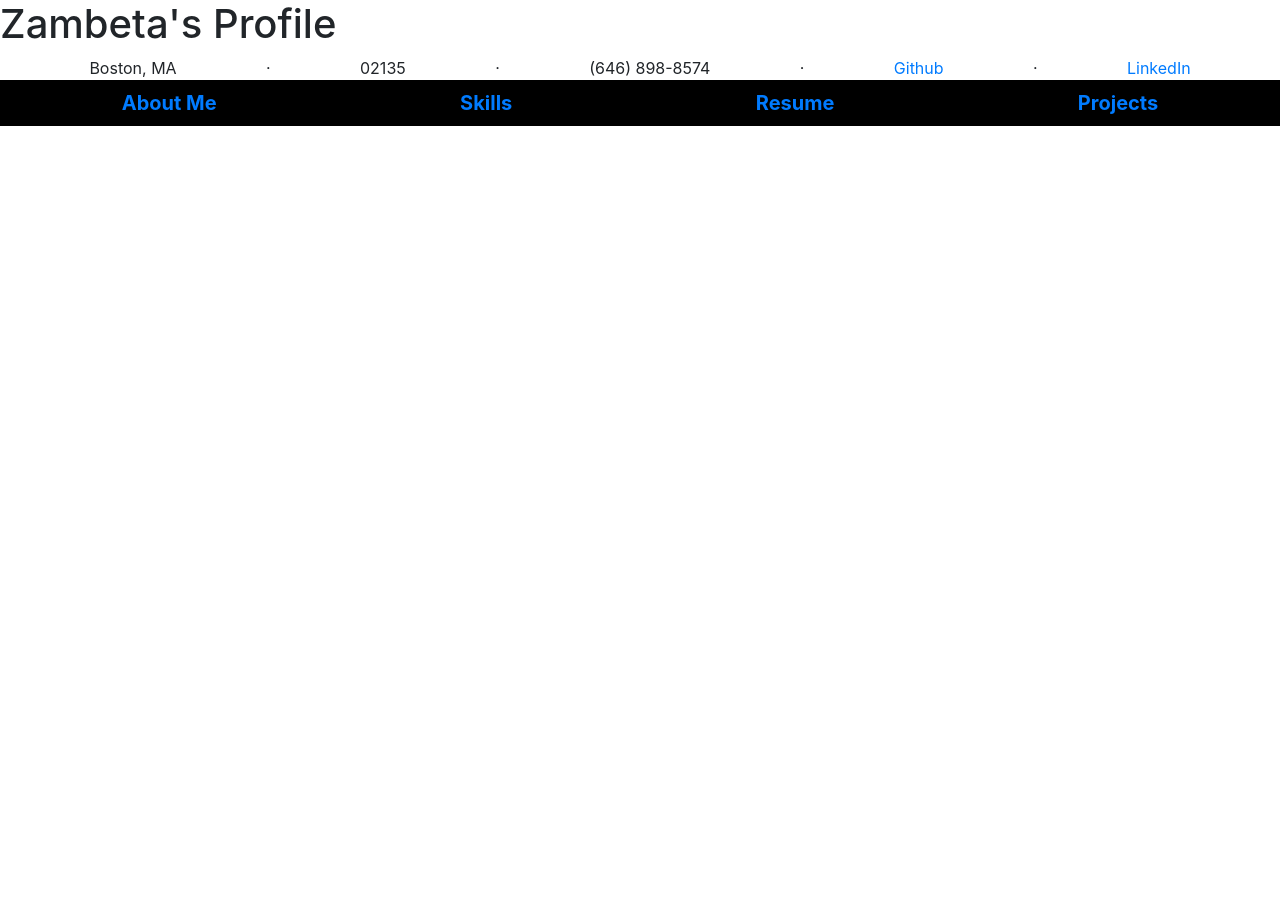
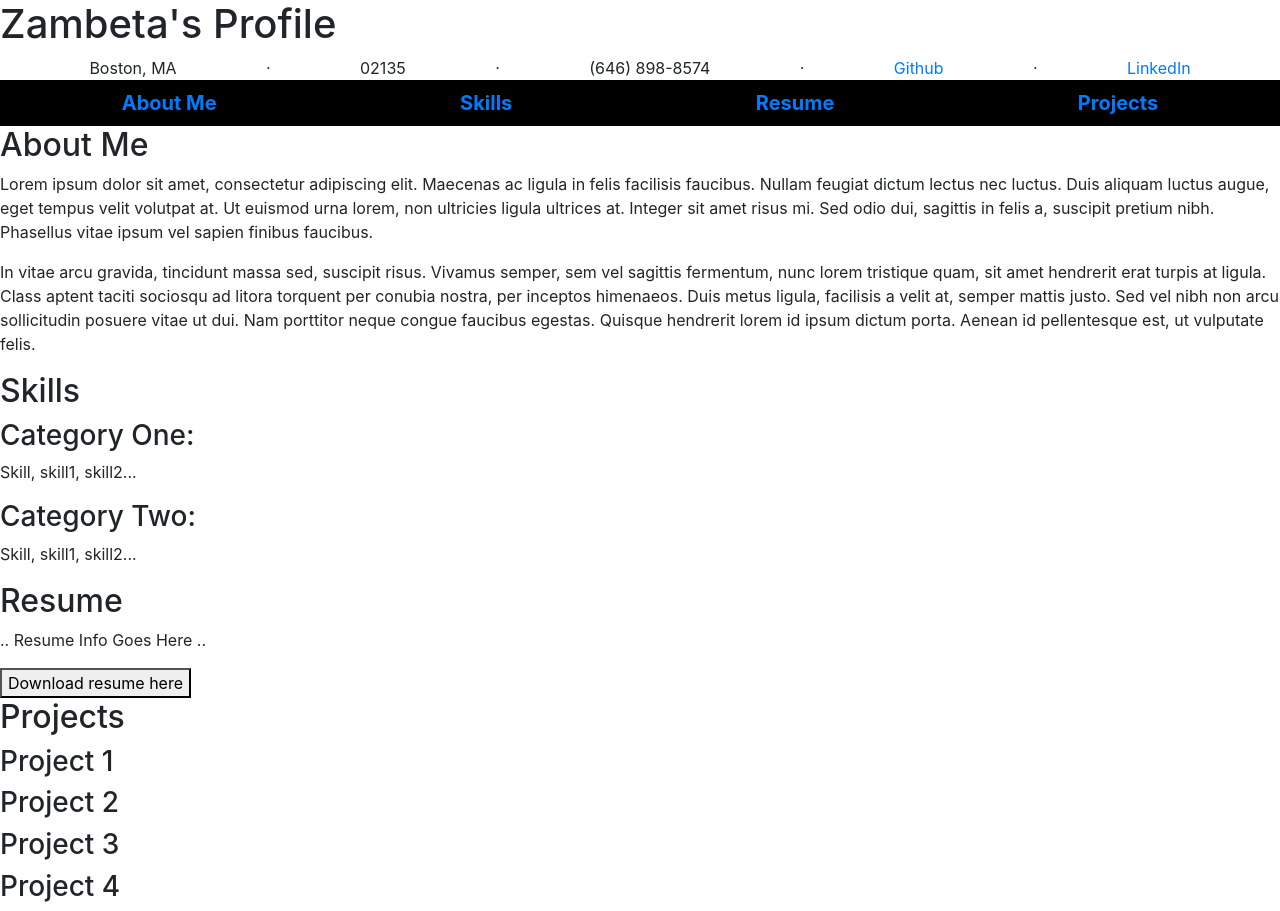
Before and after one commit to ztosyl/ztosyl.github.io, a website: page index.html in a window 1280 px wide. Before the commit the page ends 800 px from the top, so only its background shows below. Drawn offline with nearby package versions, Linux system fonts and the light colour scheme.

Commit message:
Add sections to page html

```diff
--- a/index.html
+++ b/index.html
@@ -30,18 +30,42 @@
 </ul>
       <ul class="nav nav-pills nav-fill lower">
     <li class="nav-item">
-    <a class="nav-link" href="#">About Me</a>
+    <a class="nav-link" href="#about-me">About Me</a>
     </li>
   <li class="nav-item">
-    <a class="nav-link" href="#">Skills</a>
+    <a class="nav-link" href="#skills">Skills</a>
   </li>
   <li class="nav-item">
-    <a class="nav-link" href="#">Resume</a>
+    <a class="nav-link" href="#resume">Resume</a>
   </li>
   <li class="nav-item">
-    <a class="nav-link" href="#">Projects</a>
+    <a class="nav-link" href="#projects">Projects</a>
   </li>
 </ul>
+<div id="about-me">
+<h2>About Me</h2>
+<p>Lorem ipsum dolor sit amet, consectetur adipiscing elit. Maecenas ac ligula in felis facilisis faucibus. Nullam feugiat dictum lectus nec luctus. Duis aliquam luctus augue, eget tempus velit volutpat at. Ut euismod urna lorem, non ultricies ligula ultrices at. Integer sit amet risus mi. Sed odio dui, sagittis in felis a, suscipit pretium nibh. Phasellus vitae ipsum vel sapien finibus faucibus.</p>
+
+<p>In vitae arcu gravida, tincidunt massa sed, suscipit risus. Vivamus semper, sem vel sagittis fermentum, nunc lorem tristique quam, sit amet hendrerit erat turpis at ligula. Class aptent taciti sociosqu ad litora torquent per conubia nostra, per inceptos himenaeos. Duis metus ligula, facilisis a velit at, semper mattis justo. Sed vel nibh non arcu sollicitudin posuere vitae ut dui. Nam porttitor neque congue faucibus egestas. Quisque hendrerit lorem id ipsum dictum porta. Aenean id pellentesque est, ut vulputate felis.</p>
+</div>
+<div id="skills">
+  <h2>Skills</h2>
+  <h3>Category One:</h3> <p>Skill, skill1, skill2...</p>
+  <h3>Category Two:</h3> <p>Skill, skill1, skill2...</p>
+</div>
+<div id="resume">
+<h2>Resume</h2>
+<p>.. Resume Info Goes Here ..</p>
+<button>Download resume here</button>
+</div>
+<div id="projects">
+  <h2>Projects</h2>
+  <h3>Project 1</h3>
+  <h3>Project 2</h3>
+  <h3>Project 3</h3>
+  <h3>Project 4</h3>
+</div>
+
 
     </body>
 </html>
```
